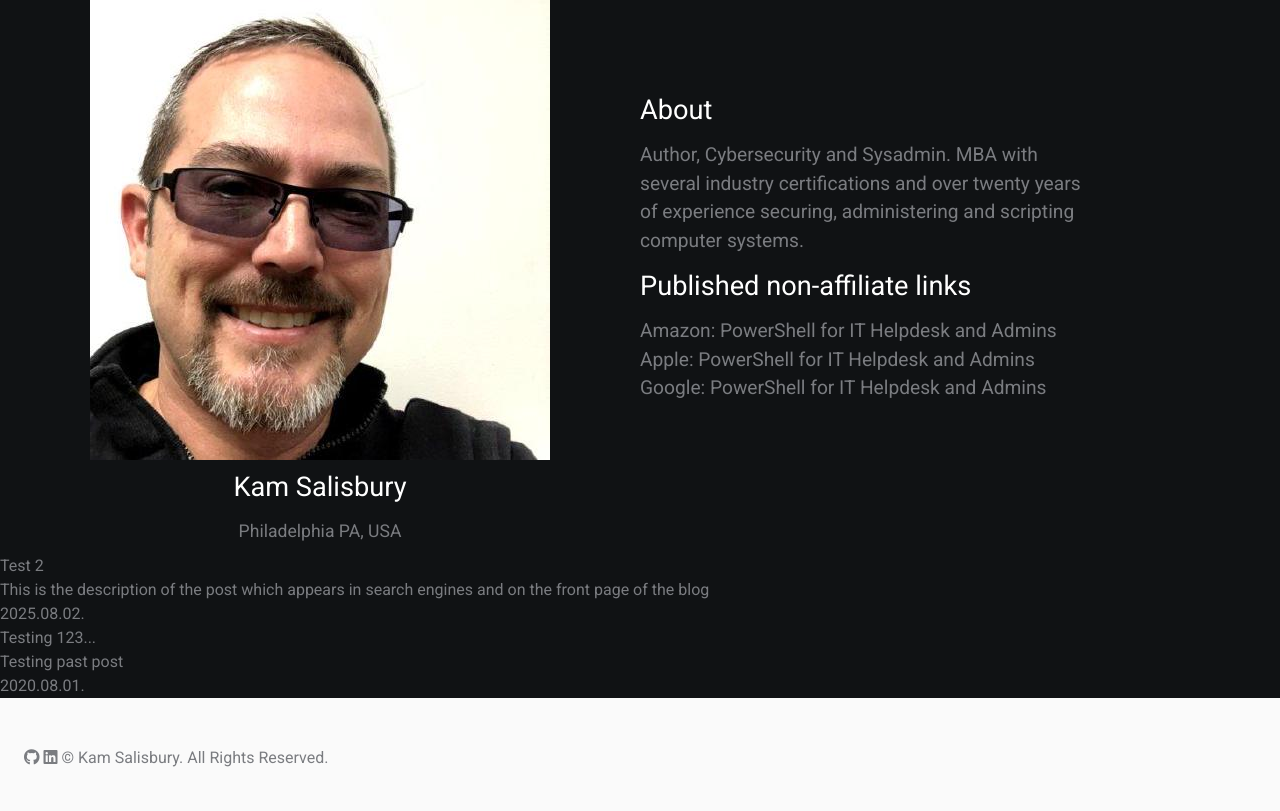
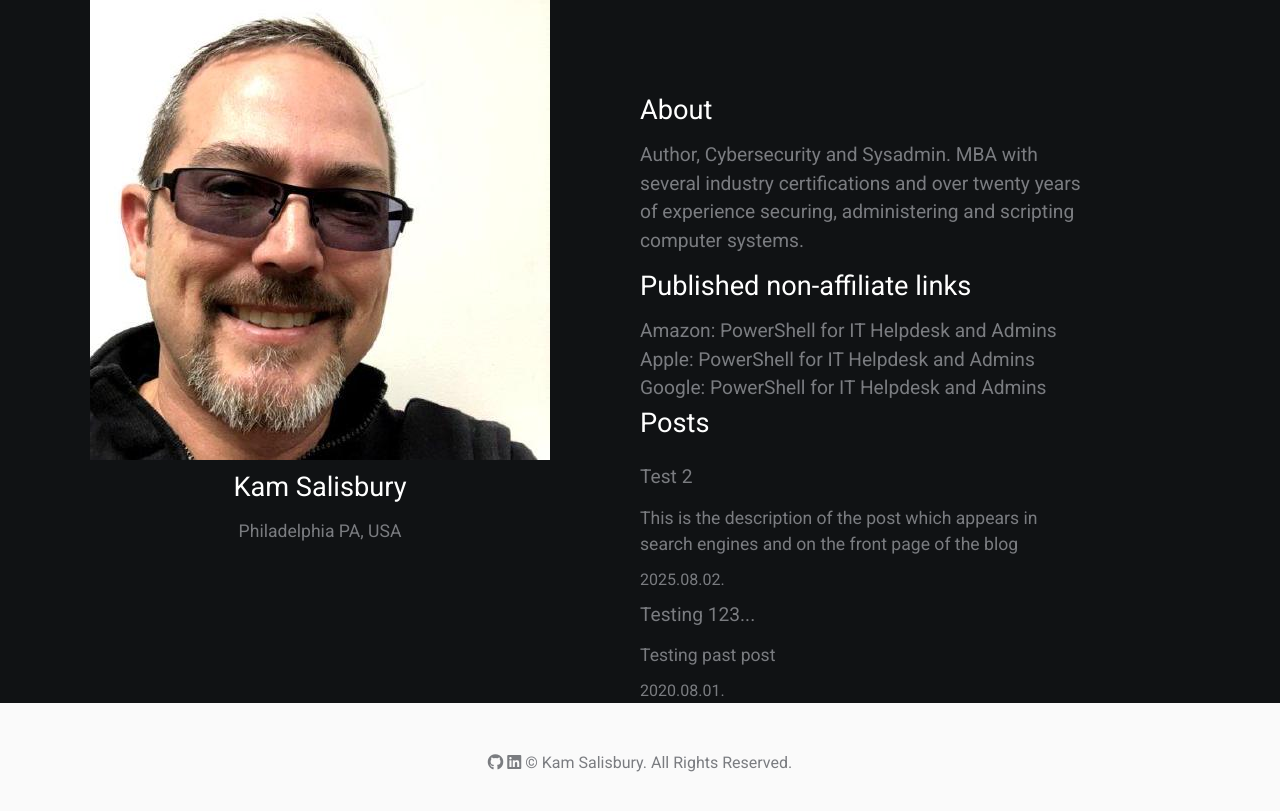
Before and after one commit to kamsalisbury/kamsalisbury.github.io, a Jekyll site: the page built from index.html, in a window 1280 px wide. Shown: the top 811 px of the page. Built offline with Jekyll 4.4.1, drawn with Linux system fonts in a browser that asks for light colours; nearby versions of some CDN libraries; the list of posts is cut into pages by our own code.

Commit message:
Adjust footer, mv content to section-2

```diff
--- a/_layouts/default.html
+++ b/_layouts/default.html
@@ -25,20 +25,20 @@
                 <a href="https://books.apple.com/us/book/powershell-for-it-helpdesk-and-admins/id1573751396?itsct=books_box_link&itscg=30200&ls=1">Apple: PowerShell for IT Helpdesk and Admins</a><br />
                 <a href="https://www.google.com/books/edition/PowerShell_for_IT_Helpdesk_and_Admins/MccyEAAAQBAJ?hl=en&gbpv=0">Google: PowerShell for IT Helpdesk and Admins</a>
 
+			<h2>Posts</h2>
+			{{ content }}
+
         </div>
     </div>
 
-	<main id="main" role="main">
-		{{ content }}
-	</main>
-
-	<footer class="footer" role="contentinfo">
-		<p>
+	<footer class="footer">
+		<div class="content has-text-centered">
 			<a href="https://github.com/kamsalisbury"><i class="fab fa-github"></i></a>
 			<a href="https://LinkedIn.com/in/kam-reef-salisbury"><i class="fab fa-linkedin"></i></a>
 			&copy; Kam Salisbury. All Rights Reserved.
-		</p>
+		</div>
 	</footer>
+
 </body>
 
 </html>
```
